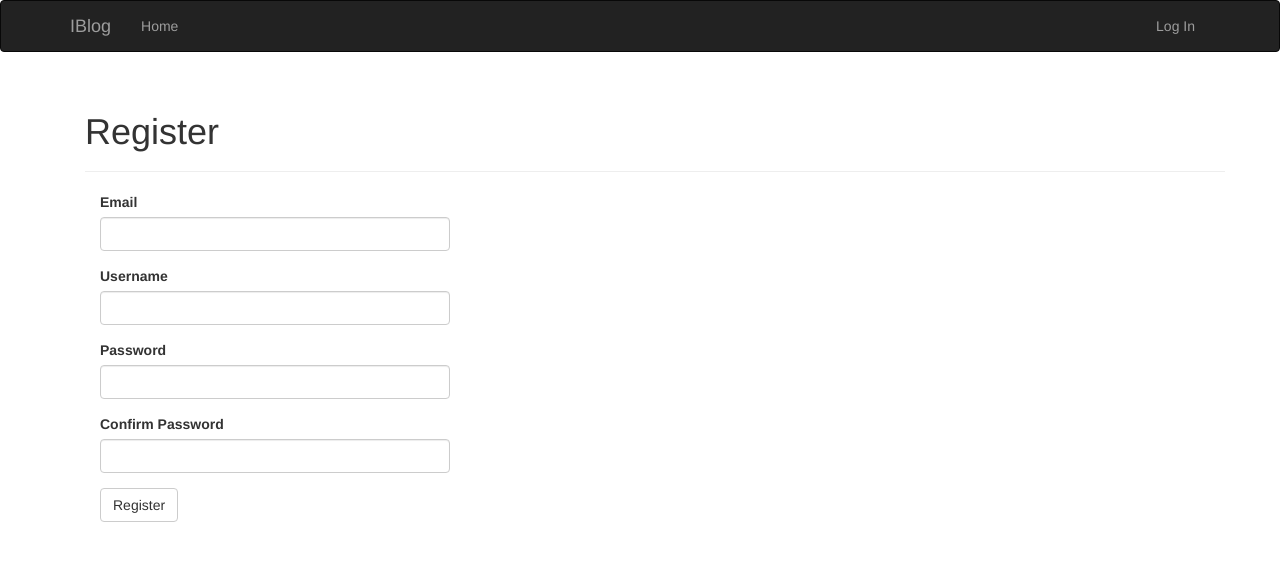
After one commit to Flask-Apps/Flask-Blog, a Flask app: page /auth/register in a window 1280 px wide. The commit adds this page. Shown: the top 561 px of the page. Run offline with Flask 2, Linux system fonts and the light colour scheme; some libraries are stand-ins or nearby versions.

Commit message:
Added user registration form, template, tests

```diff
--- a/app/auth/forms.py
+++ b/app/auth/forms.py
@@ -1,6 +1,49 @@
 from flask_wtf import FlaskForm
 from wtforms import StringField, PasswordField, BooleanField, SubmitField
-from wtforms.validators import DataRequired, Length, Email
+from wtforms.validators import DataRequired, Length, Email, Regexp, EqualTo
+from wtforms import ValidationError
+from ..models import User
+
+
+class RegistrationForm(FlaskForm):
+    email = StringField("Email", validators=[DataRequired(), Length(1, 64),
+                                             Email()])
+    username = StringField(
+        "Username",
+        validators=[
+            DataRequired(),
+            Length(1, 64),
+            Regexp(
+                "^[A-Za-z][A-Za-z0-9_.]*$",
+                0,
+                "Usernames must have only letters, numbers, dots or"
+                " underscores",
+            ),
+        ],
+    )
+    password = PasswordField(
+        "Password",
+        validators=[
+            DataRequired(),
+            EqualTo("password2", message="Passwords must match")
+        ])
+    password2 = PasswordField(
+        "Confirm Password",
+        validators=[
+            DataRequired()
+        ])
+    submit = SubmitField("Register")
+
+    def validate_email(self, field):
+        """custom validator to check if an email already exists"""
+        # the validator is now associated with the email field
+        # no need to add it to the validators
+        if User.query.filter_by(email=field.data).first():
+            raise ValidationError("Email already registered.")
+
+    def validate_username(self, field):
+        if User.query.filter_by(username=field.data).first():
+            raise ValidationError("Username already in use.")
 
 
 class LoginForm(FlaskForm):
@@ -8,4 +51,4 @@ class LoginForm(FlaskForm):
                                              Email()])
     password = PasswordField("Password", validators=[DataRequired()])
     remember_me = BooleanField("Keep me logged in")
-    submit = SubmitField('Log In')
+    submit = SubmitField("Log In")
--- a/app/auth/views.py
+++ b/app/auth/views.py
@@ -1,8 +1,25 @@
 from flask import render_template, redirect, request, url_for, flash
 from flask_login import login_user, logout_user, login_required
 from . import auth
+from .. import db
 from ..models import User
-from .forms import LoginForm
+from .forms import LoginForm, RegistrationForm
+
+
+@auth.route("/register", methods=["GET", "POST"])
+def register():
+    form = RegistrationForm()
+    if form.validate_on_submit():
+        user = User(
+            email=form.email.data,
+            username=form.username.data,
+            password=form.password.data,
+        )
+        db.session.add(user)
+        db.session.commit()
+        flash("You can now login.")
+        return redirect(url_for("auth.login"))
+    return render_template("auth/register.html", form=form)
 
 
 @auth.route("/login", methods=["GET", "POST"])
--- a/app/templates/auth/login.html
+++ b/app/templates/auth/login.html
@@ -10,5 +10,9 @@
     {{ wtf.quick_form(form) }}
     <br>
     <p>Forgot your password?</p>
+    <p>
+      New User?
+      <a href="{{ url_for('auth.register') }}">Click here to register</a>
+    </p>
 </div>
 {% endblock page_content %}
--- /dev/null
+++ b/app/templates/auth/register.html
@@ -0,0 +1,13 @@
+{% extends 'base.html' %}
+{% import "bootstrap/wtf.html"  as wtf %}
+{% block title %} IBlog- Register {% endblock %}
+
+{% block page_content %}
+
+<div class="page-header">
+    <h1>Register</h1>
+</div>
+<div class="col-md-4">
+    {{ wtf.quick_form(form) }}
+</div>
+{% endblock page_content %}
```
Also changed, not shown: app/models.py (+20 -0 lines), migrations/versions/56ad7069f635_.py (added, +32 -0 lines), tests/test_user_model.py (+29 -0 lines), README.md.
